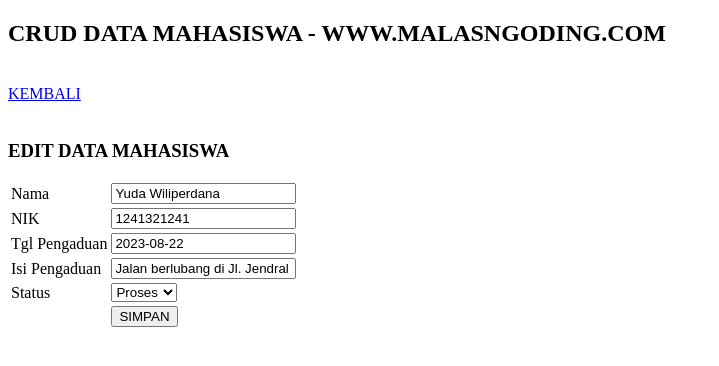
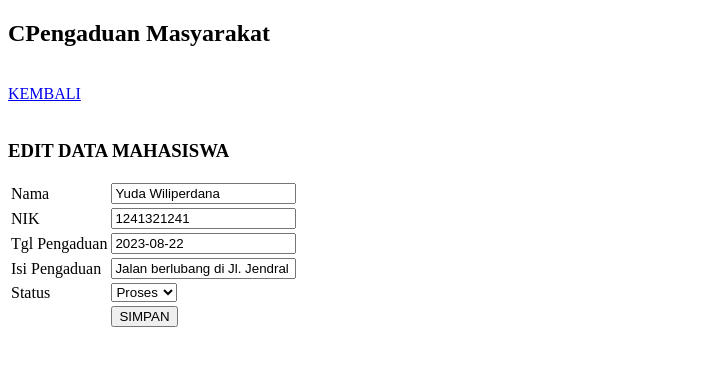
Before and after one commit to Wiliperdana/CRUD-PHP-Native, a PHP site: page /edit.php?id=1 in a window 1280 px wide. Shown: the top 366 px of the page, without its empty margins (0-719 px from the left). Run offline with PHP 8.4, Linux system fonts and the light colour scheme; data comes from the database, SQL or seed files in the repository.

Commit message:
ganti judul

```diff
--- a/edit.php
+++ b/edit.php
@@ -1,11 +1,11 @@
 <!DOCTYPE html>
 <html>
 <head>
-	<title>CRUD PHP dan MySQLi - WWW.MALASNGODING.COM</title>
+	<title>Pengaduan Masyarakat</title>
 </head>
 <body>
 
-	<h2>CRUD DATA MAHASISWA - WWW.MALASNGODING.COM</h2>
+	<h2>CPengaduan Masyarakat</h2>
 	<br/>
 	<a href="index.php">KEMBALI</a>
 	<br/>
```
